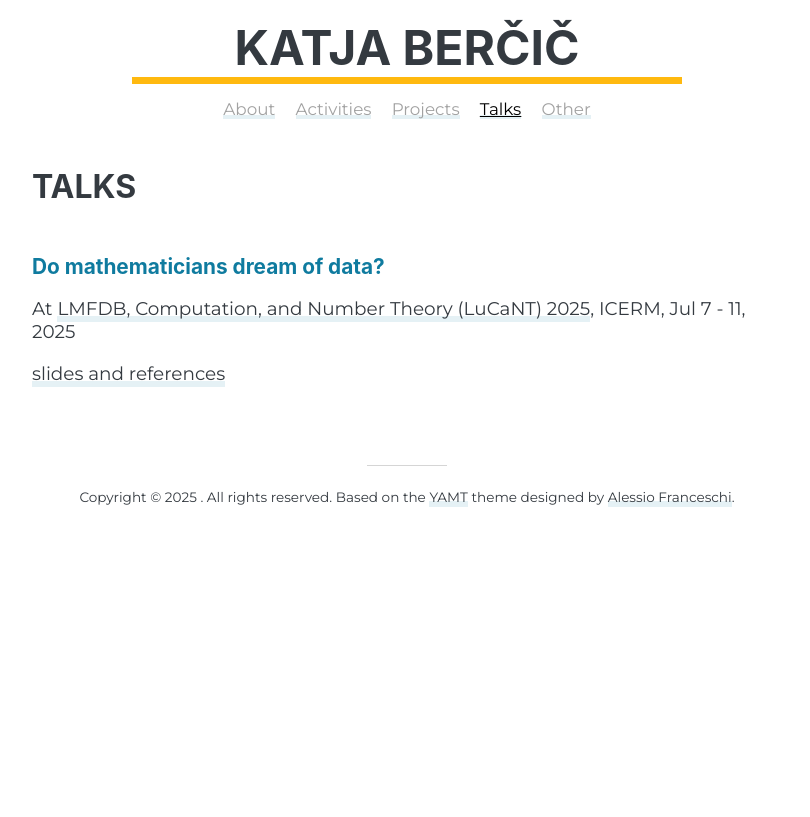
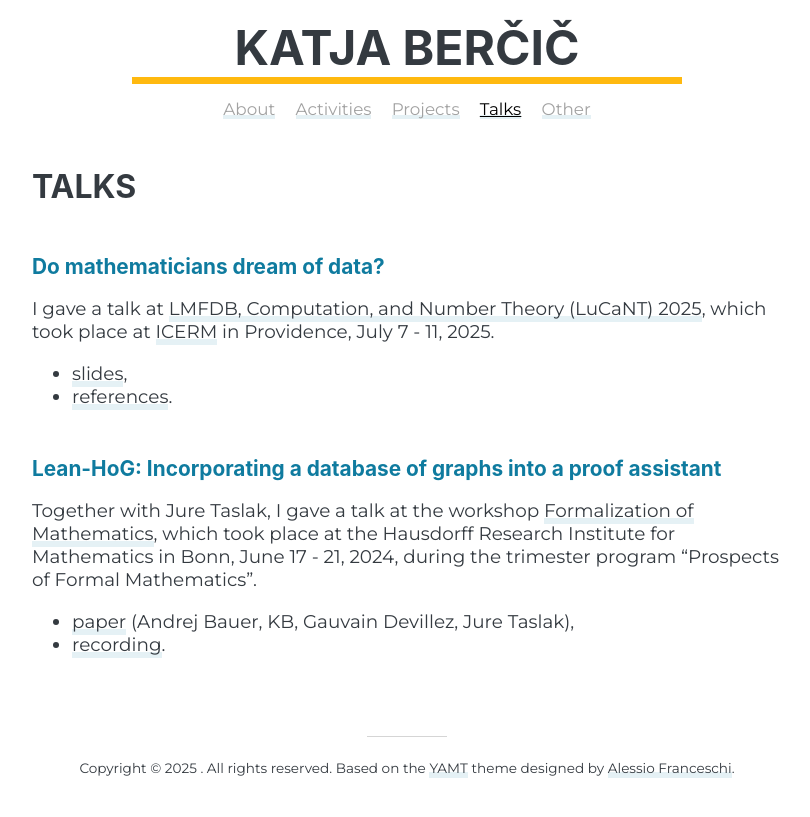
Before and after one commit to katjabercic/katja.not.si, a Jekyll site: the page built from talks.md, in a window 1280 px wide. Shown: the top 817 px of the page, without its empty margins (233-1043 px from the left). Built offline with Jekyll 4.4.1, drawn with Linux system fonts in a browser that asks for light colours; nearby versions of some CDN libraries; some web fonts are replaced.

Commit message:
Add Lean-HoG talk

```diff
--- a/talks.md
+++ b/talks.md
@@ -7,6 +7,16 @@ title: Katja Berčič | Talks
 
 ## Do mathematicians dream of data?
 
-At [LMFDB, Computation, and Number Theory (LuCaNT) 2025](https://icerm.brown.edu/program/topical_workshop/tw-25-lucant), ICERM, Jul 7 - 11, 2025
+I gave a talk at [LMFDB, Computation, and Number Theory (LuCaNT) 2025](https://icerm.brown.edu/program/topical_workshop/tw-25-lucant),
+which took place at [ICERM](https://icerm.brown.edu/) in Providence, July 7 - 11, 2025.
 
-[slides and references](do-mathematicians-dream-of-data.html)
+* <a href="/download/Do-mathematicians-dream-of-data.pdf">slides</a>,
+* [references](do-mathematicians-dream-of-data.html).
+
+
+## Lean-HoG: Incorporating a database of graphs into a proof assistant
+
+Together with Jure Taslak, I gave a talk at the workshop [Formalization of Mathematics](https://www.mathematics.uni-bonn.de/him/programs/past/him-trimester-program-prospects-of-formal-mathematics#wrks1), which took place at the Hausdorff Research Institute for Mathematics in Bonn, June 17 - 21, 2024, during the trimester program "Prospects of Formal Mathematics".
+
+* [paper](https://link.springer.com/chapter/10.1007/978-3-031-66997-2_9) (Andrej Bauer, KB, Gauvain Devillez, Jure Taslak),
+* [recording](https://www.youtube.com/watch?v=29Nl8bGOKuk).
```
